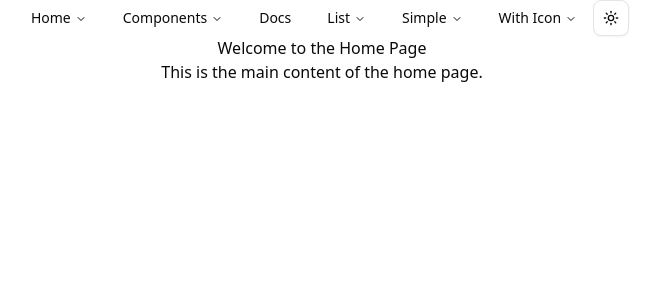
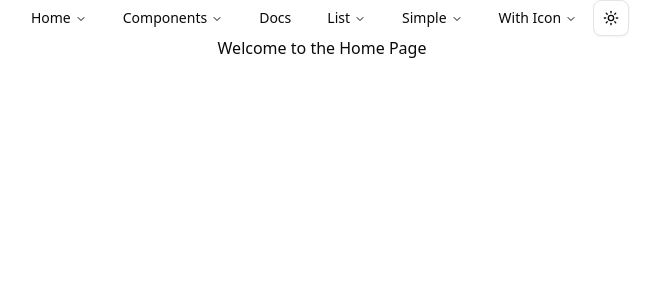
Before and after one commit to cttc-cttc/tech-blog, a React (Vite) app in the folder frontend/: page / in a window 1280 px wide. Shown: the top 300 px of the page, without its empty margins (318-978 px from the left). Built offline with nearby package versions, Linux system fonts and the light colour scheme.

Commit message:
spring boot 데이터 연동 확인

```diff
--- a/frontend/src/pages/home.tsx
+++ b/frontend/src/pages/home.tsx
@@ -1,13 +1,27 @@
 import { ThemeProvider } from "@/components/ui/theme-provider";
 import Header from "./components/header";
+// import axios from "axios";
+// import { useEffect, useState } from "react";
 
 export default function Home() {
+  // const [message, setMessage] = useState([]);
+
+  // useEffect(() => {
+  //   axios("/api/hello")
+  //     .then(res => setMessage(res.data))
+  //     .catch(err => console.log(err));
+  // }, []);
+
   return (
     <ThemeProvider>
       <div className="flex flex-col items-center min-h-screen">
         <Header />
         <h1>Welcome to the Home Page</h1>
-        <p>This is the main content of the home page.</p>
+        {/* <ul>
+          {message.map((text, index) => (
+            <li key={`${index}-${text}`}>{text}</li>
+          ))}
+        </ul> */}
       </div>
     </ThemeProvider>
   );
```
